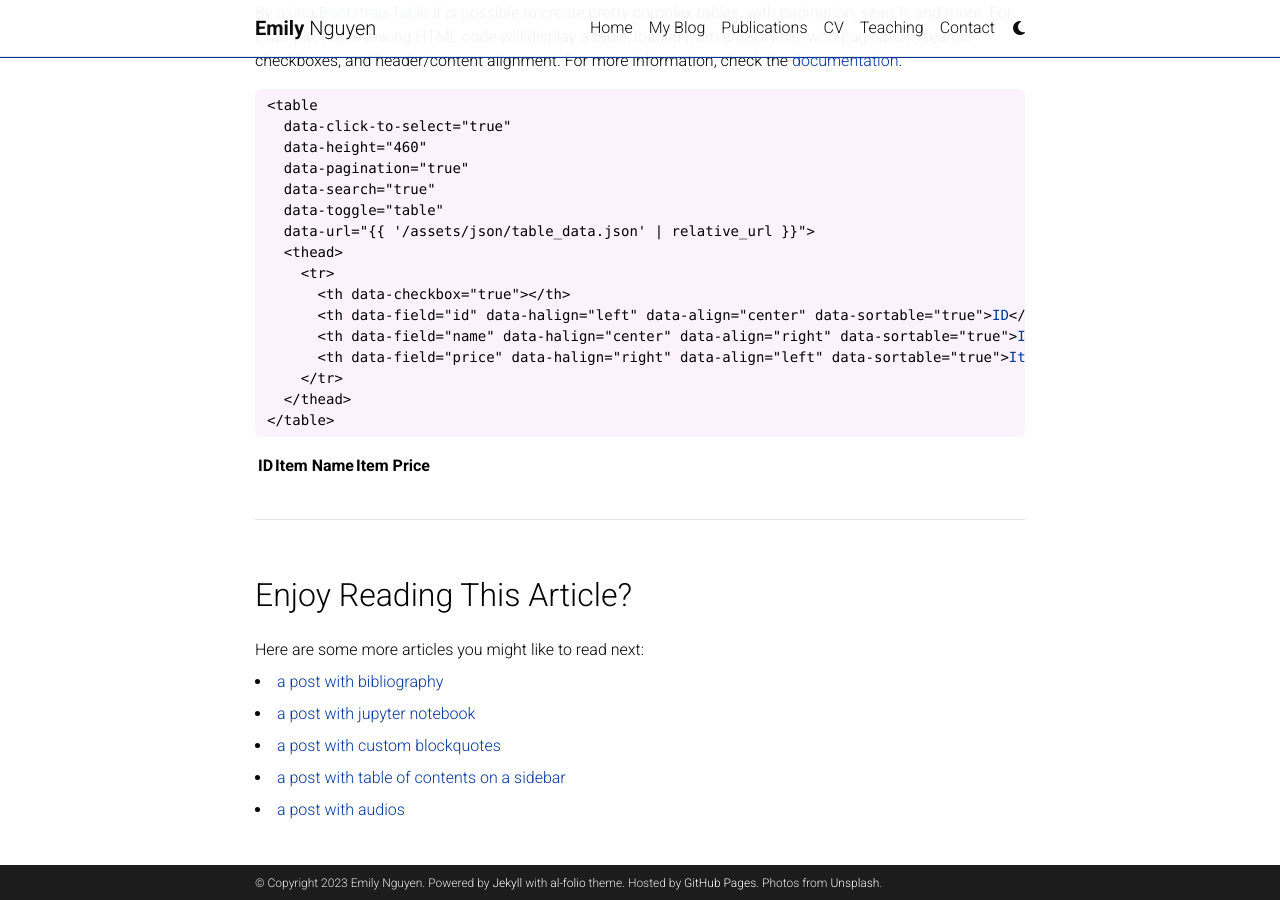
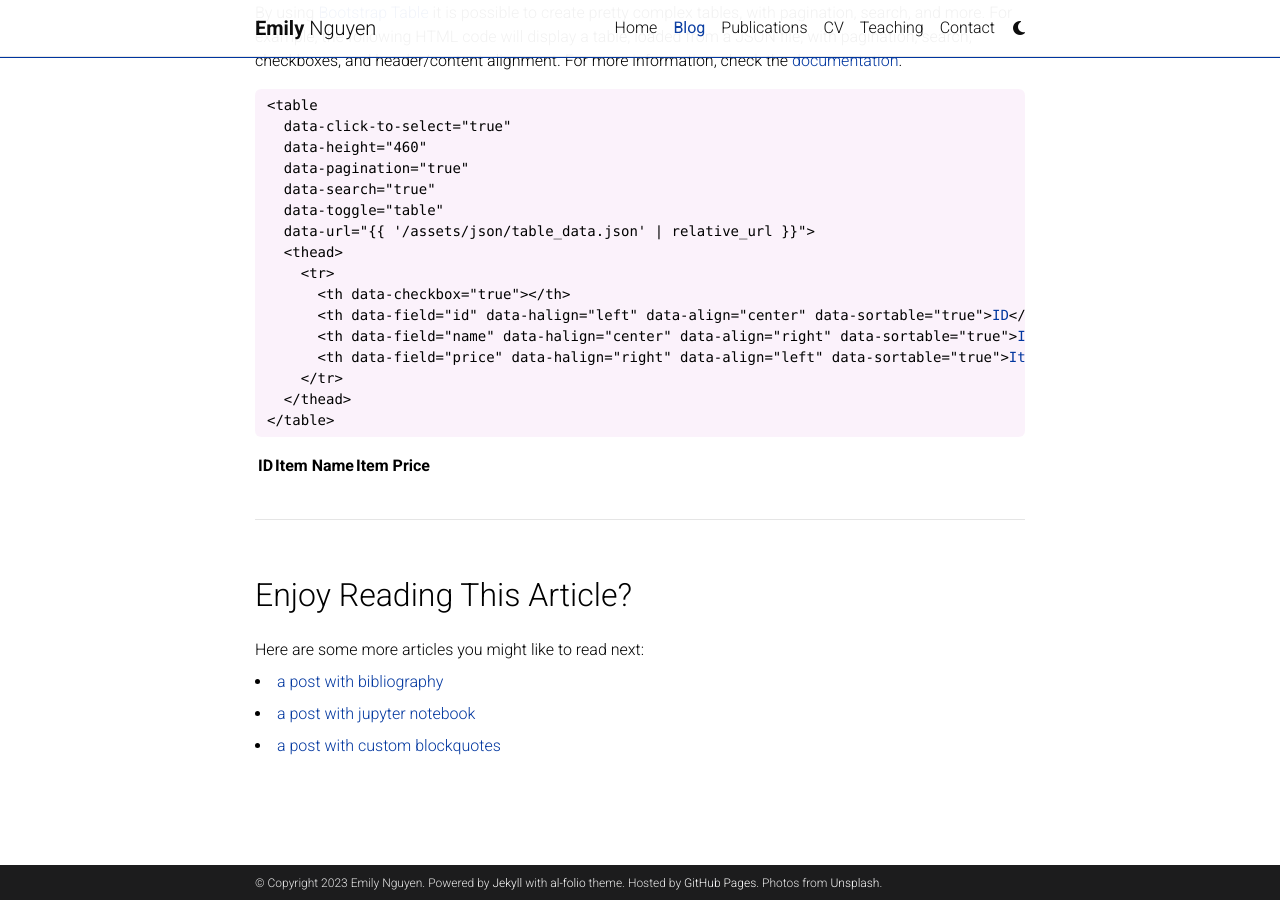
Before and after one commit to eemokey/eemokey.github.io, a Jekyll site: the page built from _posts/2023-03-21-tables.md, in a window 1280 px wide and 900 px high, scrolled down 1005 px. Built offline with Jekyll 4.4.1, drawn with Linux system fonts in a browser that asks for light colours; full-size pictures stand in for the smaller copies a plugin makes; comment, search, counter and statistics services are not loaded; a style sheet for code colours, icons or effects is not loaded; part of the change alters nothing that is shown.

Commit message:
blog setup2

```diff
--- a/_config.yml
+++ b/_config.yml
@@ -123,10 +123,10 @@ bing_site_verification:  # out your bing-site-verification ID (Bing Webmaster)
 # Blog
 # -----------------------------------------------------------------------------
 
-blog_name: ENguyen's Blog # blog_name will be displayed in your blog page
-blog_nav_title: My Blog # your blog must have a title for it to be displayed in the nav bar
-blog_description: a simple whitespace theme for academics
-permalink: /Blog/:year/:title/
+blog_name: Emily's Blog # blog_name will be displayed in your blog page
+blog_nav_title: Blog # your blog must have a title for it to be displayed in the nav bar
+blog_description: under construction :)
+permalink: /blog/:year/:title/
 
 # Pagination
 pagination:
@@ -134,34 +134,34 @@ pagination:
 
 related_blog_posts:
   enabled: true
-  max_related: 5
+  max_related: 3
 
 # Giscus comments (RECOMMENDED)
 # Follow instructions on https://giscus.app/ to setup for your repo to fill out
 # the information below.
-giscus:
-  repo: alshedivat/al-folio      # <your-github-user-name>/<your-github-repo-name>
-  repo_id: MDEwOlJlcG9zaXRvcnk2MDAyNDM2NQ==
-  category: Comments             # name of the category under which discussions will be created
-  category_id: DIC_kwDOA5PmLc4CTBt6
-  mapping: title                 # identify discussions by post title
-  strict: 1                      # use strict identification mode
-  reactions_enabled: 1           # enable (1) or disable (0) emoji reactions
-  input_position: bottom         # whether to display input form below (bottom) or above (top) the comments
-  theme: preferred_color_scheme  # name of the color scheme (preferred works well with al-folio light/dark mode)
-  emit_metadata: 0
-  lang: en
+# giscus:
+#   repo: alshedivat/al-folio      # <your-github-user-name>/<your-github-repo-name>
+#   repo_id: MDEwOlJlcG9zaXRvcnk2MDAyNDM2NQ==
+#   category: Comments             # name of the category under which discussions will be created
+#   category_id: DIC_kwDOA5PmLc4CTBt6
+#   mapping: title                 # identify discussions by post title
+#   strict: 1                      # use strict identification mode
+#   reactions_enabled: 1           # enable (1) or disable (0) emoji reactions
+#   input_position: bottom         # whether to display input form below (bottom) or above (top) the comments
+#   theme: preferred_color_scheme  # name of the color scheme (preferred works well with al-folio light/dark mode)
+#   emit_metadata: 0
+#   lang: en
 
 # Disqus comments (DEPRECATED)
-disqus_shortname: al-folio # put your disqus shortname
+#disqus_shortname: al-folio # put your disqus shortname
 # https://help.disqus.com/en/articles/1717111-what-s-a-shortname
 
 # External sources.
 # If you have blog posts published on medium.com or other external sources,
 # you can display them in your blog by adding a link to the RSS feed.
-external_sources:
-  - name: medium.com
-    rss_url: https://medium.com/@al-folio/feed
+# external_sources:
+#   - name: medium.com
+#     rss_url: https://medium.com/@al-folio/feed
 
 # -----------------------------------------------------------------------------
 # Collections
```
